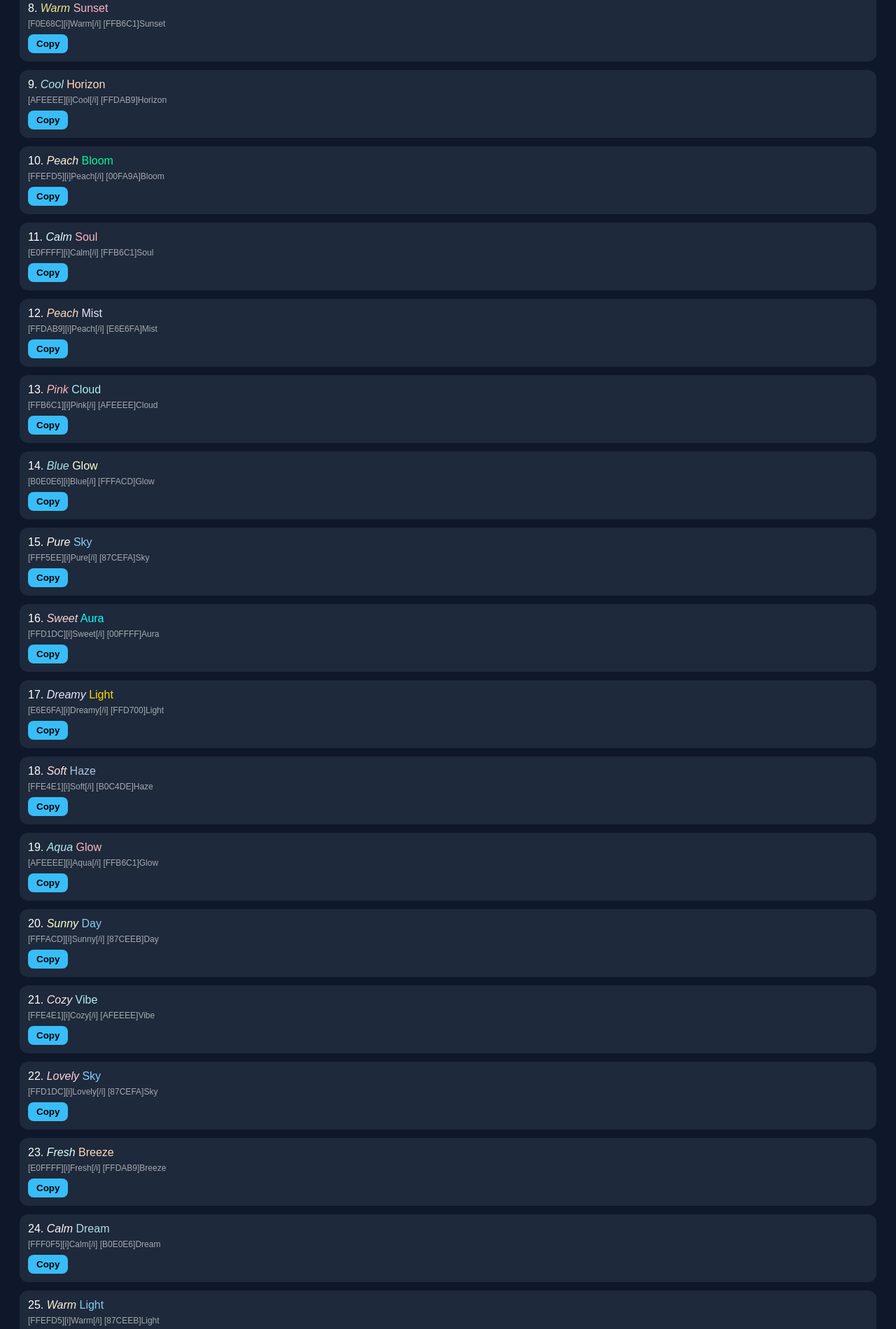
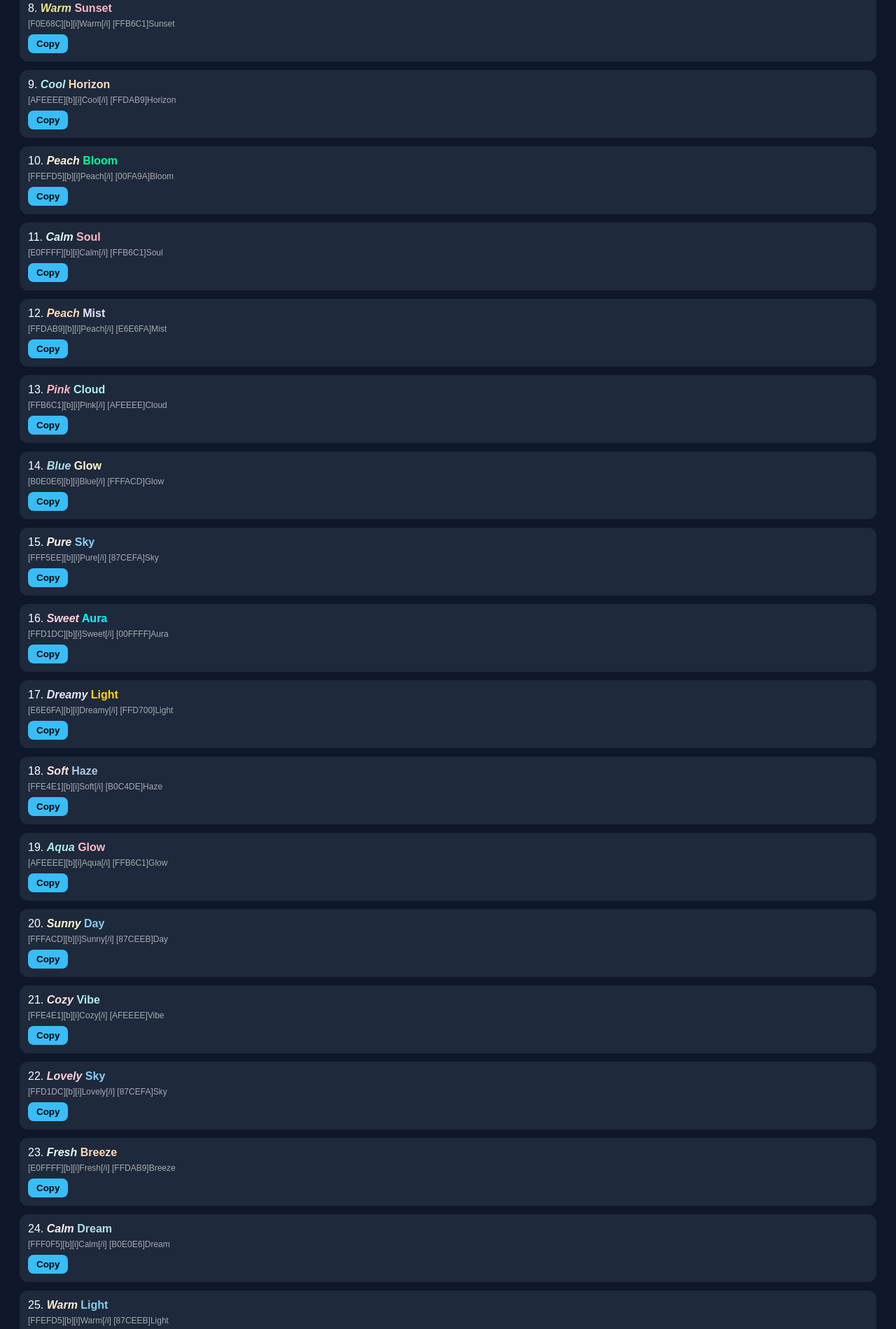
Before and after one commit to Rizki636/Aesthetic-Words-ML, a plain HTML site: page index.html in a window 1280 px wide. Shown: the part 868-2767 px from the top of the page at 70% size. Drawn offline with Linux system fonts and the light colour scheme.

Commit message:
Add bold formatting to color descriptions

```diff
--- a/index.html
+++ b/index.html
@@ -59,36 +59,36 @@ button:active {
 
 <script>
 const data = [
-"[FFC0CB][i]Soft[/i] [87CEFA]Dream",
-"[E6E6FA][i]Lavender[/i] [FFDAB9]Glow",
-"[FFFACD][i]Golden[/i] [AFEEEE]Light",
-"[FFD1DC][i]Blush[/i] [B0E0E6]Sky",
-"[FFE4E1][i]Gentle[/i] [87CEEB]Wave",
-"[D8BFD8][i]Silent[/i] [FFD700]Shine",
-"[FFF0F5][i]Light[/i] [00BFFF]Breeze",
-"[F0E68C][i]Warm[/i] [FFB6C1]Sunset",
-"[AFEEEE][i]Cool[/i] [FFDAB9]Horizon",
-"[FFEFD5][i]Peach[/i] [00FA9A]Bloom",
-"[E0FFFF][i]Calm[/i] [FFB6C1]Soul",
-"[FFDAB9][i]Peach[/i] [E6E6FA]Mist",
-"[FFB6C1][i]Pink[/i] [AFEEEE]Cloud",
-"[B0E0E6][i]Blue[/i] [FFFACD]Glow",
-"[FFF5EE][i]Pure[/i] [87CEFA]Sky",
-"[FFD1DC][i]Sweet[/i] [00FFFF]Aura",
-"[E6E6FA][i]Dreamy[/i] [FFD700]Light",
-"[FFE4E1][i]Soft[/i] [B0C4DE]Haze",
-"[AFEEEE][i]Aqua[/i] [FFB6C1]Glow",
-"[FFFACD][i]Sunny[/i] [87CEEB]Day",
-"[FFE4E1][i]Cozy[/i] [AFEEEE]Vibe",
-"[FFD1DC][i]Lovely[/i] [87CEFA]Sky",
-"[E0FFFF][i]Fresh[/i] [FFDAB9]Breeze",
-"[FFF0F5][i]Calm[/i] [B0E0E6]Dream",
-"[FFEFD5][i]Warm[/i] [87CEEB]Light",
-"[AFEEEE][i]Chill[/i] [FFD1DC]Mood",
-"[FFDAB9][i]Soft[/i] [E0FFFF]Glow",
-"[E6E6FA][i]Quiet[/i] [FFB6C1]Soul",
-"[FFFACD][i]Bright[/i] [AFEEEE]Sky",
-"[FFD1DC][i]Sweet[/i] [B0C4DE]Haze"
+"[FFC0CB][b][i]Soft[/i] [87CEFA]Dream",
+"[E6E6FA][b][i]Lavender[/i] [FFDAB9]Glow",
+"[FFFACD][b][i]Golden[/i] [AFEEEE]Light",
+"[FFD1DC][b][i]Blush[/i] [B0E0E6]Sky",
+"[FFE4E1][b][i]Gentle[/i] [87CEEB]Wave",
+"[D8BFD8][b][i]Silent[/i] [FFD700]Shine",
+"[FFF0F5][b][i]Light[/i] [00BFFF]Breeze",
+"[F0E68C][b][i]Warm[/i] [FFB6C1]Sunset",
+"[AFEEEE][b][i]Cool[/i] [FFDAB9]Horizon",
+"[FFEFD5][b][i]Peach[/i] [00FA9A]Bloom",
+"[E0FFFF][b][i]Calm[/i] [FFB6C1]Soul",
+"[FFDAB9][b][i]Peach[/i] [E6E6FA]Mist",
+"[FFB6C1][b][i]Pink[/i] [AFEEEE]Cloud",
+"[B0E0E6][b][i]Blue[/i] [FFFACD]Glow",
+"[FFF5EE][b][i]Pure[/i] [87CEFA]Sky",
+"[FFD1DC][b][i]Sweet[/i] [00FFFF]Aura",
+"[E6E6FA][b][i]Dreamy[/i] [FFD700]Light",
+"[FFE4E1][b][i]Soft[/i] [B0C4DE]Haze",
+"[AFEEEE][b][i]Aqua[/i] [FFB6C1]Glow",
+"[FFFACD][b][i]Sunny[/i] [87CEEB]Day",
+"[FFE4E1][b][i]Cozy[/i] [AFEEEE]Vibe",
+"[FFD1DC][b][i]Lovely[/i] [87CEFA]Sky",
+"[E0FFFF][b][i]Fresh[/i] [FFDAB9]Breeze",
+"[FFF0F5][b][i]Calm[/i] [B0E0E6]Dream",
+"[FFEFD5][b][i]Warm[/i] [87CEEB]Light",
+"[AFEEEE][b][i]Chill[/i] [FFD1DC]Mood",
+"[FFDAB9][b][i]Soft[/i] [E0FFFF]Glow",
+"[E6E6FA][b][i]Quiet[/i] [FFB6C1]Soul",
+"[FFFACD][b][i]Bright[/i] [AFEEEE]Sky",
+"[FFD1DC][b][i]Sweet[/i] [B0C4DE]Haze"
 ];
 
 function parseML(text) {
```
